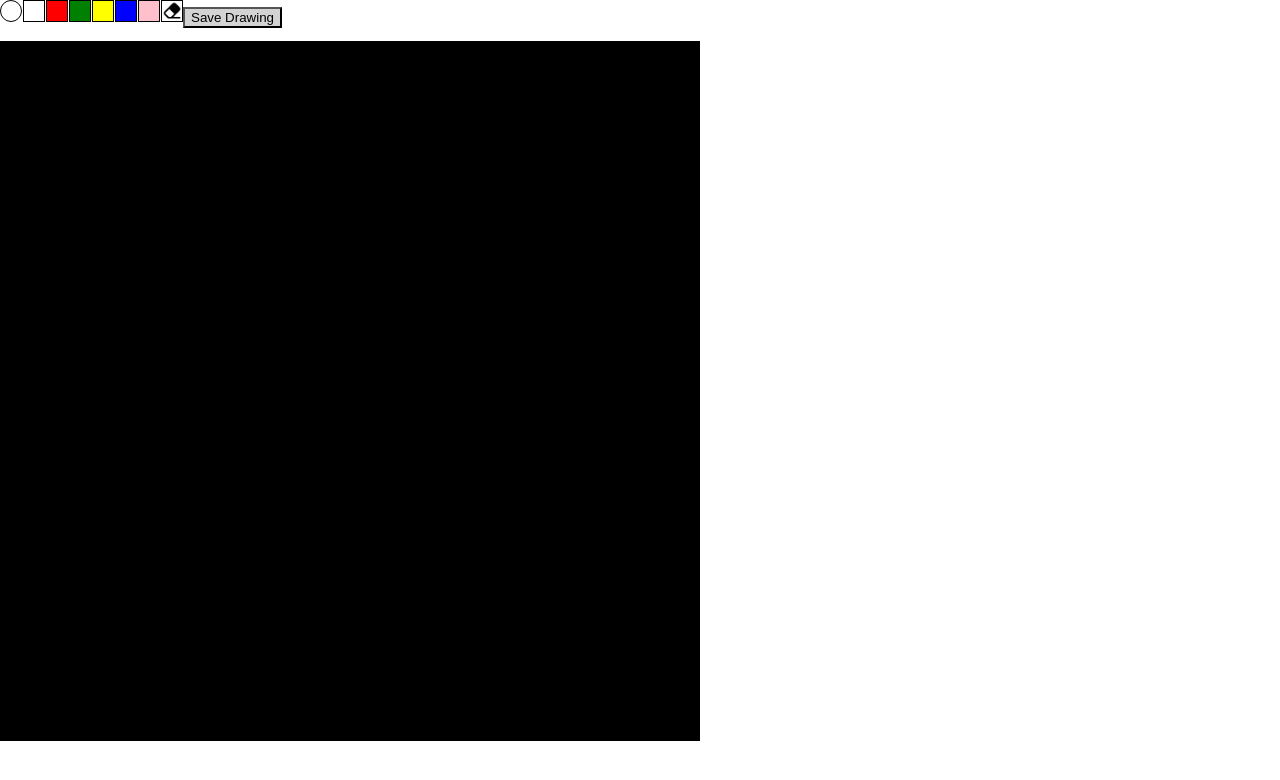
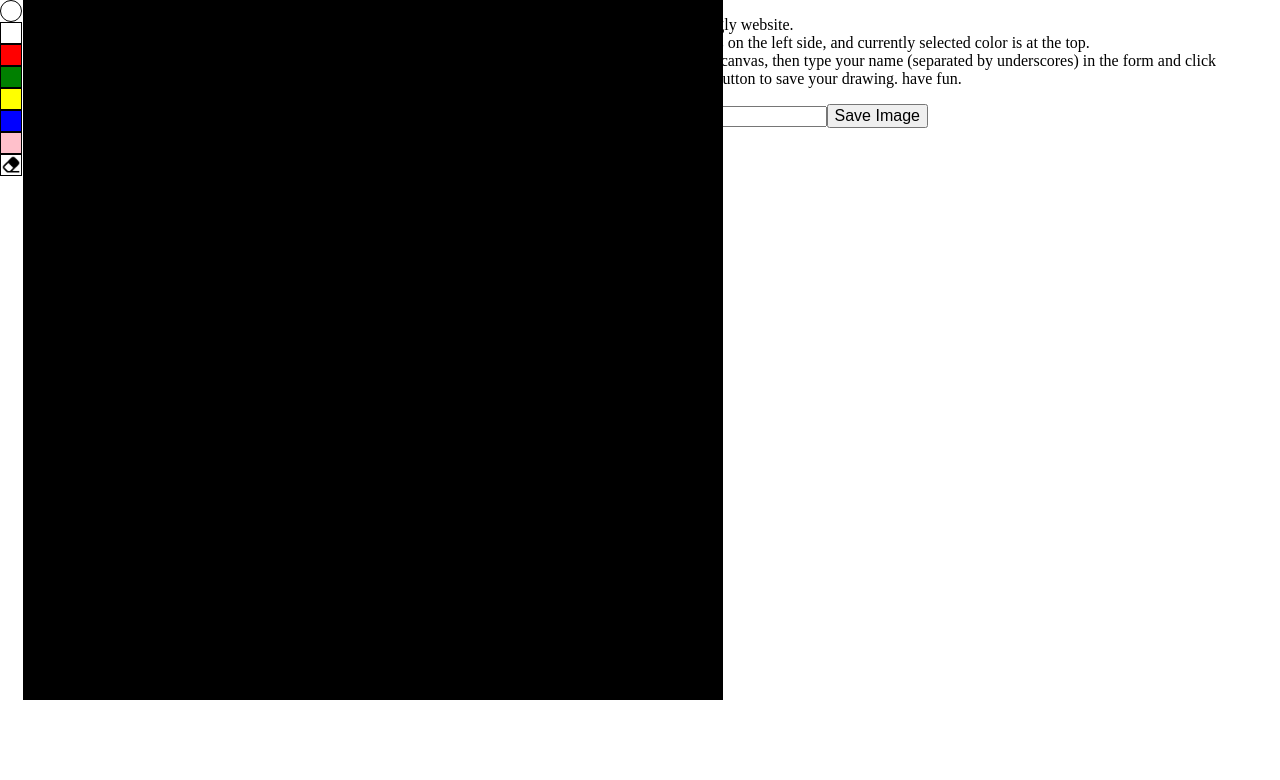
Before and after one commit to jrw192/jspaint, a React (Create React App) app: page / in a window 1280 px wide. Shown: the top 780 px of the page. Built offline with nearby package versions, Linux system fonts and the light colour scheme.

Commit message:
save to disk with custom filename

```diff
--- a/package.json
+++ b/package.json
@@ -2,10 +2,12 @@
   "name": "jspaint",
   "version": "0.1.0",
   "private": true,
+  "homepage": "https://jrw192.github.io/jspaint/",
   "dependencies": {
     "body-parser": "^1.18.3",
     "dotenv": "^6.2.0",
     "express": "^4.16.4",
+    "gh-pages": "^2.0.1",
     "pusher": "^2.2.0",
     "pusher-js": "^4.3.1",
     "react": "^16.7.0",
@@ -16,6 +18,8 @@
     "uuid": "^3.3.2"
   },
   "scripts": {
+    "predeploy": "npm run build",
+    "deploy": "gh-pages -d build",
     "start": "react-scripts start",
     "build": "react-scripts build",
     "test": "react-scripts test",
--- /dev/null
+++ b/src/App.css
@@ -0,0 +1,25 @@
+body {
+	font-family: "Times New Roman";
+}
+
+.palette {
+	display: inline-block;
+	float: left;
+}
+
+.submit_button {
+	font-size: 1em;
+}
+
+.canvas {
+	display: inline-block;
+}
+
+.label {
+	font-size: 1em;
+}
+
+.right {
+	float: right;
+	margin-right: 5%;
+}
--- a/src/App.js
+++ b/src/App.js
@@ -2,17 +2,16 @@ import React, { Component } from 'react';
 import styled from 'styled-components';
 import { Helmet } from 'react-helmet'
 import EraserIcon from './static/eraser_icon.png'
+import './App.css'
 
 const Div = styled.div`
 	height: 20px;
 	width: 20px;
 
-	display: inline-block;
 	border: 1px solid black;
 	margin-right: 1px;
  }
 `;
-
 
 export default class App extends React.Component {
 	constructor(props) {
@@ -21,11 +20,13 @@ export default class App extends React.Component {
 		this.onMouseMove = this.onMouseMove.bind(this);
 		this.endPaintEvent = this.endPaintEvent.bind(this);
 		this.onColorClick = this.onColorClick.bind(this);
+		this.handleChange = this.handleChange.bind(this)
 		this.saveImage = this.saveImage.bind(this);
 		this.eraserFunc = this.eraserFunc.bind(this);
 		this.state = {
 			myStrokeStyle: 'white',
 			lineWidth: 5,
+			userName: '',
 		}
 	};
 
@@ -94,13 +95,15 @@ export default class App extends React.Component {
 
 	}
 
-
+	handleChange(event) {
+	    this.setState({userName: event.target.value});
+	  }
 
 	saveImage() {
 		const dataURL = this.canvas.toDataURL();
 		var link = document.createElement("a");
 		link.setAttribute("href", dataURL);
-		link.setAttribute("download", 'pic.png');
+		link.setAttribute("download", this.state.userName + '.png');
 		link.click();
 	}
 
@@ -124,11 +127,11 @@ export default class App extends React.Component {
 		};
 
 		return (
-			<div>
+			<div className="body">
 				<Helmet>
 					<title>Paint 4 Me</title>
 				</Helmet>
-				<div>
+				<div className="palette">
 					<Div style={stylesObj}></Div>
 					<Div style={{backgroundColor: 'white'}} onClick={this.onColorClick}></Div>
 					<Div style={{backgroundColor: 'red'}} onClick={this.onColorClick}></Div>
@@ -138,20 +141,40 @@ export default class App extends React.Component {
 					<Div style={{backgroundColor: 'pink'}} onClick={this.onColorClick}></Div>
 					<img src={EraserIcon} style={{height: '20px', width: '20px', border: '1px solid black'}}
 						onClick={this.eraserFunc}></img>
-					<button id="myButton" download="YourFileName.jpg" style={{backgroundColor: 'lightgrey', marginBottom: '1%'}} onClick={this.saveImage}>Save Drawing</button>
 				</div>
 				<div>
-
-				</div>
-				<canvas
+					<canvas className="canvas"
 					// We use the ref attribute to get direct access to the canvas element.
 						ref={(ref) => (this.canvas = ref)}
+						style={{position: 'absolute', display: 'inline-block'}}
 						onMouseDown={this.onMouseDown}
 						onMouseLeave={this.endPaintEvent}
 						onMouseUp={this.endPaintEvent}
 						onMouseMove={this.onMouseMove}
 					/>
 				</div>
+				<div>
+				</div>
+				<div className="right">
+					<div className="text">
+						<p>
+							hi. this is a very ugly website. <br/>
+							pen color palette is on the left side, and currently selected color is at the top. <br/>
+							draw on the black canvas, then type your name (separated by underscores) in the form and click <br/>
+							the "save image" button to save your drawing. have fun.
+						</p>
+					</div>
+					<div className="form">
+						<form onSubmit={this.handleSubmit}>
+							<label className="label">
+								name:
+								<input type="text" value={this.state.userName} onChange={this.handleChange} />
+							</label>
+							<input className="submit_button" type="submit" value="Save Image" onClick={this.saveImage}/>
+						</form>
+					</div>
+				</div>
+			</div>
 		);
 	}
 }
```
Also changed, not shown: 1 other file (tests, documents, lock files or other folders). Lines whose indentation alone changed are shown as unchanged.
